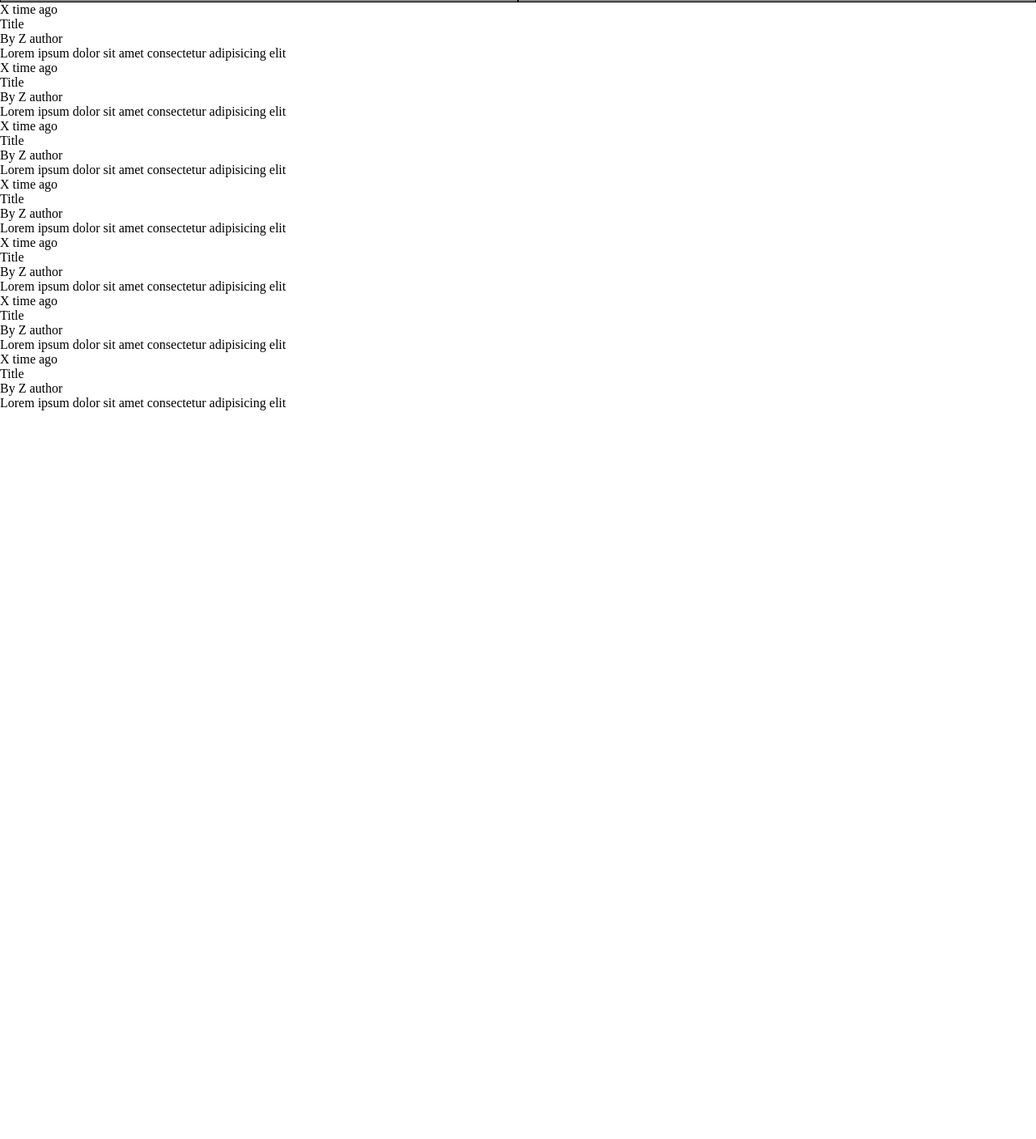
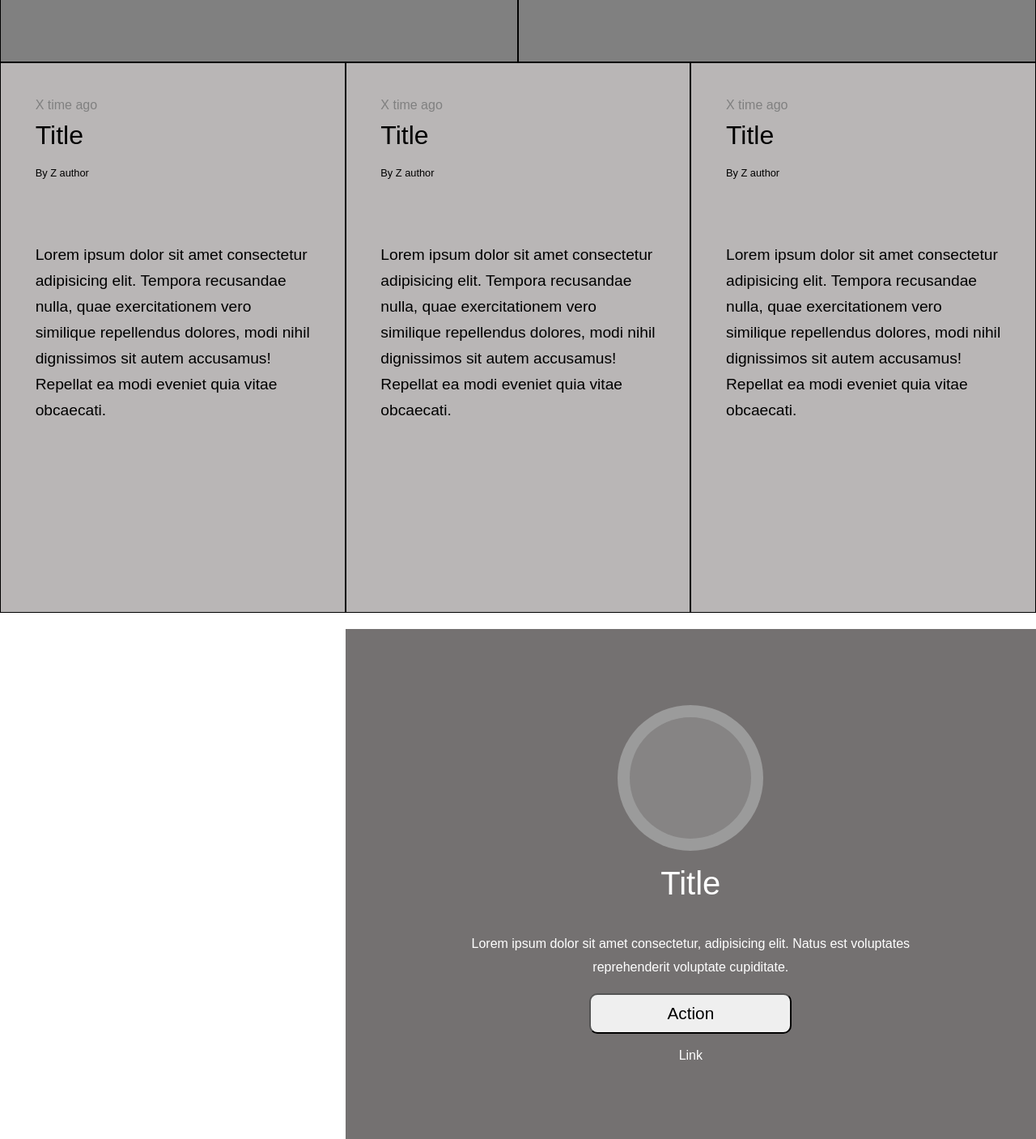
Before and after one commit to AlfredoElizarraras/Design-Teardown, a website: page index.html in a window 1280 px wide. Shown: the part 876-2283 px from the top of the page at 81% size. Before the commit the page ends 1383 px from the top, so only its background shows below. Drawn offline with Linux system fonts and the light colour scheme; a web font is replaced by a local one.

Commit message:
Finish latest post section.

```diff
--- a/CSS/styles.css
+++ b/CSS/styles.css
@@ -1,4 +1,8 @@
 /* #region General */
+
+html {
+  font-family: "Hammersmith One", sans-serif;
+}
 
 .no-underline {
   text-decoration: none;
@@ -58,7 +62,6 @@
 .dont-forget-latest-articles__article {
   flex: 1 1 50%;
   display: flex;
-  /* height: 500px; */
   padding: 10%;
   flex-direction: column;
   background-color: gray;
@@ -75,5 +78,100 @@
 /* #endregion dont forget latest articles */
 
 /* #region latest-posts */
+.latest-posts {
+  display: grid;
+  grid-template-columns: repeat(3, 1fr);
+  grid-auto-rows: auto;
+  row-gap: 20px;
+}
 
+.latest-posts__article {
+  display: flex;
+  flex-direction: column;
+  border: 1px solid black;
+  background-color: rgb(185, 182, 182);
+  padding: 10%;
+  height: 680px;
+}
+
+.latest-posts__article header {
+  display: flex;
+  flex-direction: column;
+  height: 30%;
+}
+
+.latest-posts__article header time {
+  color: gray;
+}
+
+.latest-posts__article header h2 {
+  margin-top: 10px;
+  font-size: 2rem;
+}
+
+.latest-posts__article header span {
+  margin-top: 20px;
+  margin-bottom: 20px;
+  font-size: 0.8rem;
+}
+
+.latest-posts__article p {
+  font-size: 1.2rem;
+  line-height: 2rem;
+}
+
+.latest-posts__poster {
+  display: flex;
+  flex-direction: column;
+  background-color: rgb(116, 113, 113);
+  grid-column: 2 / span 2;
+  height: 630px;
+  padding: 10%;
+  align-items: center;
+  justify-content: space-around;
+  text-align: center;
+  color: #fff;
+}
+
+.latest-posts__poster__cartoon {
+  border-radius: 50%;
+}
+
+.latest-posts__poster__cartoon--outside {
+  display: flex;
+  align-items: center;
+  height: 180px;
+  width: 180px;
+  background-color: rgba(165, 165, 165, 0.8);
+}
+
+.latest-posts__poster__cartoon--inside {
+  margin: auto;
+  height: 150px;
+  width: 150px;
+  background-color: rgb(134, 132, 132);
+}
+
+.latest-posts__poster h2 {
+  font-size: 2.5rem;
+}
+
+.latest-posts__poster p {
+  padding: 0 10%;
+  margin-top: 20px;
+  font-size: 1rem;
+  line-height: 1.8rem;
+}
+
+.latest-posts__poster button {
+  width: 250px;
+  height: 50px;
+  border-radius: 10px;
+  font-size: 1.3rem;
+  color: black;
+}
+
+.latest-posts__poster button:hover {
+  color: #fff;
+}
 /* #endregion latest-posts */
--- a/index.html
+++ b/index.html
@@ -6,6 +6,10 @@
     <meta http-equiv="X-UA-Compatible" content="ie=edge" />
     <link rel="stylesheet" href="CSS/minireset.css" />
     <link rel="stylesheet" href="CSS/styles.css" />
+    <link
+      href="https://fonts.googleapis.com/css?family=Hammersmith+One&display=swap"
+      rel="stylesheet"
+    />
     <title>Smashing magazine teardown</title>
   </head>
 
@@ -103,7 +107,12 @@
             <h2>Title</h2>
             <span>By Z author</span>
           </header>
-          <p>Lorem ipsum dolor sit amet consectetur adipisicing elit</p>
+          <p>
+            Lorem ipsum dolor sit amet consectetur adipisicing elit. Tempora
+            recusandae nulla, quae exercitationem vero similique repellendus
+            dolores, modi nihil dignissimos sit autem accusamus! Repellat ea
+            modi eveniet quia vitae obcaecati.
+          </p>
         </article>
         <article class="latest-posts__article">
           <header>
@@ -111,7 +120,12 @@
             <h2>Title</h2>
             <span>By Z author</span>
           </header>
-          <p>Lorem ipsum dolor sit amet consectetur adipisicing elit</p>
+          <p>
+            Lorem ipsum dolor sit amet consectetur adipisicing elit. Tempora
+            recusandae nulla, quae exercitationem vero similique repellendus
+            dolores, modi nihil dignissimos sit autem accusamus! Repellat ea
+            modi eveniet quia vitae obcaecati.
+          </p>
         </article>
         <article class="latest-posts__article">
           <header>
@@ -119,16 +133,43 @@
             <h2>Title</h2>
             <span>By Z author</span>
           </header>
-          <p>Lorem ipsum dolor sit amet consectetur adipisicing elit</p>
+          <p>
+            Lorem ipsum dolor sit amet consectetur adipisicing elit. Tempora
+            recusandae nulla, quae exercitationem vero similique repellendus
+            dolores, modi nihil dignissimos sit autem accusamus! Repellat ea
+            modi eveniet quia vitae obcaecati.
+          </p>
         </article>
-        <div class="latest-posts__poster"></div>
+        <div class="latest-posts__poster">
+          <div
+            class="latest-posts__poster__cartoon latest-posts__poster__cartoon--outside"
+          >
+            <div
+              class="latest-posts__poster__cartoon latest-posts__poster__cartoon--inside"
+            ></div>
+          </div>
+          <h2>Title</h2>
+          <p>
+            Lorem ipsum dolor sit amet consectetur, adipisicing elit. Natus est
+            voluptates reprehenderit voluptate cupiditate.
+          </p>
+          <button>
+            Action
+          </button>
+          <span>Link</span>
+        </div>
         <article class="latest-posts__article">
           <header>
             <time>X time ago</time>
             <h2>Title</h2>
             <span>By Z author</span>
           </header>
-          <p>Lorem ipsum dolor sit amet consectetur adipisicing elit</p>
+          <p>
+            Lorem ipsum dolor sit amet consectetur adipisicing elit. Tempora
+            recusandae nulla, quae exercitationem vero similique repellendus
+            dolores, modi nihil dignissimos sit autem accusamus! Repellat ea
+            modi eveniet quia vitae obcaecati.
+          </p>
         </article>
         <article class="latest-posts__article">
           <header>
@@ -136,7 +177,12 @@
             <h2>Title</h2>
             <span>By Z author</span>
           </header>
-          <p>Lorem ipsum dolor sit amet consectetur adipisicing elit</p>
+          <p>
+            Lorem ipsum dolor sit amet consectetur adipisicing elit. Tempora
+            recusandae nulla, quae exercitationem vero similique repellendus
+            dolores, modi nihil dignissimos sit autem accusamus! Repellat ea
+            modi eveniet quia vitae obcaecati.
+          </p>
         </article>
         <article class="latest-posts__article">
           <header>
@@ -144,7 +190,12 @@
             <h2>Title</h2>
             <span>By Z author</span>
           </header>
-          <p>Lorem ipsum dolor sit amet consectetur adipisicing elit</p>
+          <p>
+            Lorem ipsum dolor sit amet consectetur adipisicing elit. Tempora
+            recusandae nulla, quae exercitationem vero similique repellendus
+            dolores, modi nihil dignissimos sit autem accusamus! Repellat ea
+            modi eveniet quia vitae obcaecati.
+          </p>
         </article>
         <article class="latest-posts__article">
           <header>
@@ -152,9 +203,31 @@
             <h2>Title</h2>
             <span>By Z author</span>
           </header>
-          <p>Lorem ipsum dolor sit amet consectetur adipisicing elit</p>
+          <p>
+            Lorem ipsum dolor sit amet consectetur adipisicing elit. Tempora
+            recusandae nulla, quae exercitationem vero similique repellendus
+            dolores, modi nihil dignissimos sit autem accusamus! Repellat ea
+            modi eveniet quia vitae obcaecati.
+          </p>
         </article>
-        <div class="latest-posts__poster"></div>
+        <div class="latest-posts__poster">
+          <div
+            class="latest-posts__poster__cartoon latest-posts__poster__cartoon--outside"
+          >
+            <div
+              class="latest-posts__poster__cartoon latest-posts__poster__cartoon--inside"
+            ></div>
+          </div>
+          <h2>Title</h2>
+          <p>
+            Lorem ipsum dolor sit amet consectetur, adipisicing elit. Natus est
+            voluptates reprehenderit voluptate cupiditate.
+          </p>
+          <button>
+            Action
+          </button>
+          <span>Link</span>
+        </div>
       </section>
 
       <!-- #endregion latest-posts -->
```
